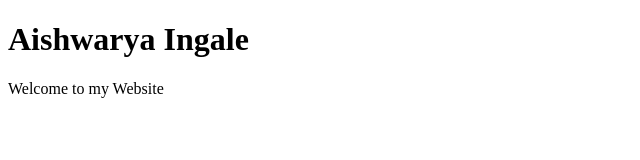
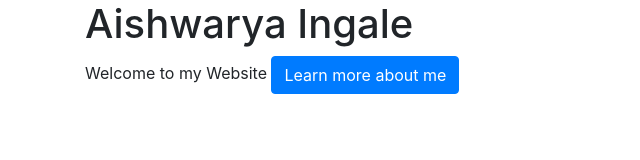
Before and after one commit to aishwaryaingale/aishwaryaingale.github.io, a plain HTML site: page index.html in a window 1280 px wide. Shown: the whole page, without its empty margins (0-640 px from the left). Drawn offline with nearby package versions, Linux system fonts and the light colour scheme.

Commit message:
Adding Learn more about me button with bootstrap css

```diff
--- a/index.html
+++ b/index.html
@@ -4,6 +4,7 @@
     <meta charset="UTF-8">
     <meta name="viewport" content="width=device-width, initial-scale=1.0">
     <title>My Portfolio</title>
+    <link rel="stylesheet" href="https://stackpath.bootstrapcdn.com/bootstrap/4.4.1/css/bootstrap.min.css">
 </head>
 <body>
     <div class="container">
@@ -11,7 +12,11 @@
             Aishwarya Ingale
         </h1>
         <p>
+
             Welcome to my Website
+            <button class="btn btn-primary">
+                Learn more about me
+            </button>
         </p>
     </div>
 
```
